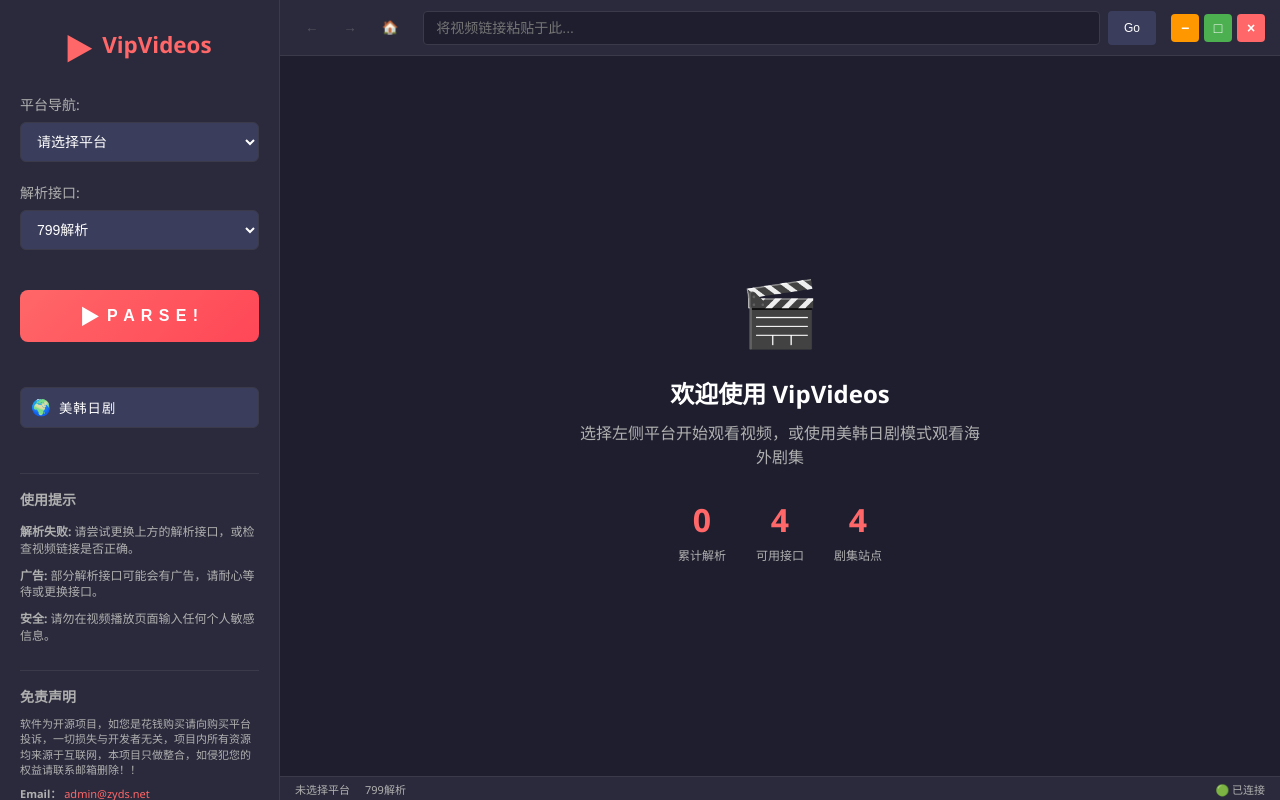
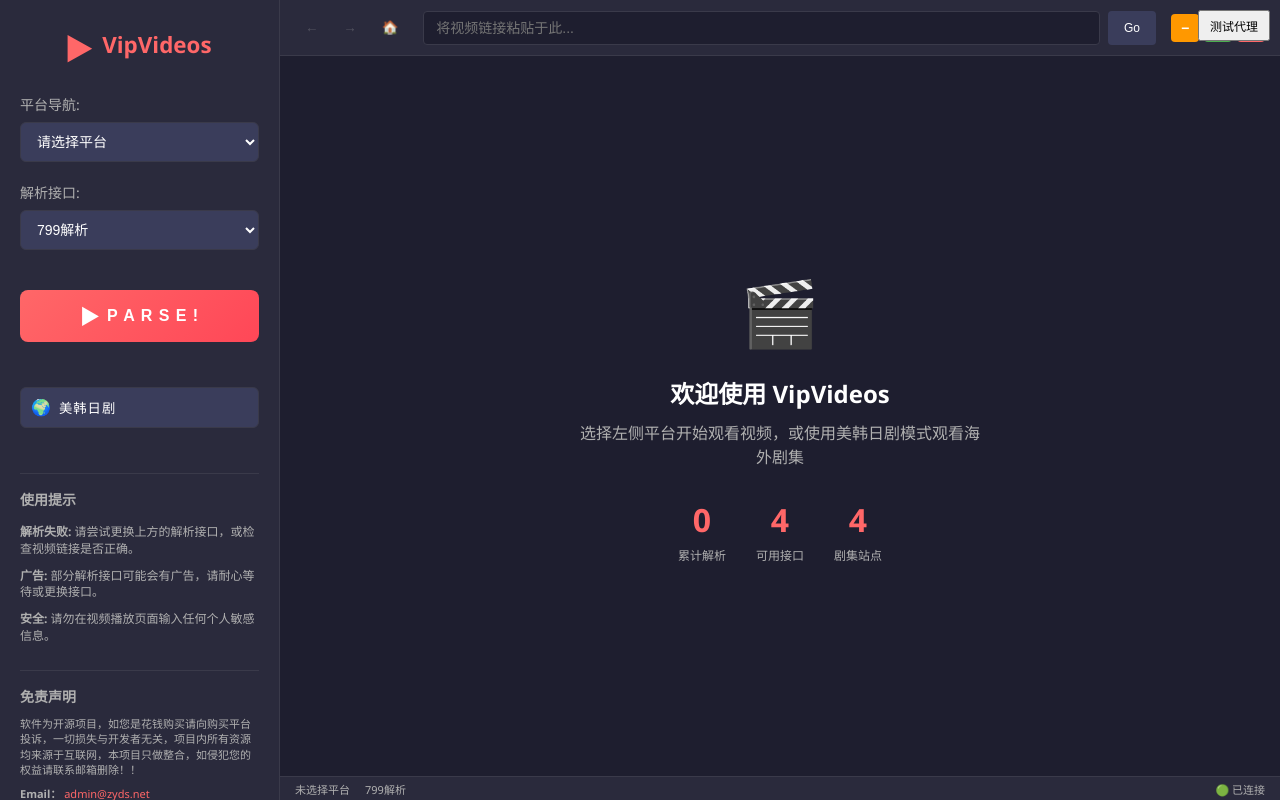
Before and after one commit to BeeZcoming/VipVideos, a website: page index.html in a window 1280 px wide. Drawn offline with Linux system fonts and the light colour scheme.

Commit message:
Update index.html

```diff
--- a/index.html
+++ b/index.html
@@ -194,7 +194,25 @@
             </div>
         </div>
     </div>
+<!-- 临时测试按钮 -->
+<div style="position: fixed; top: 10px; right: 10px; z-index: 1000;">
+    <button onclick="testProxy()" style="padding: 5px 10px; font-size: 12px;">测试代理</button>
+</div>
 
+<script>
+async function testProxy() {
+    try {
+        const response = await fetch('/api/proxy?url=https://www.baidu.com');
+        if (response.ok) {
+            alert('代理函数正常工作！');
+        } else {
+            alert('代理函数错误: ' + response.status);
+        }
+    } catch (error) {
+        alert('代理函数失败: ' + error.message);
+    }
+}
+</script>
     <script src="script.js"></script>
 </body>
 </html>
```
